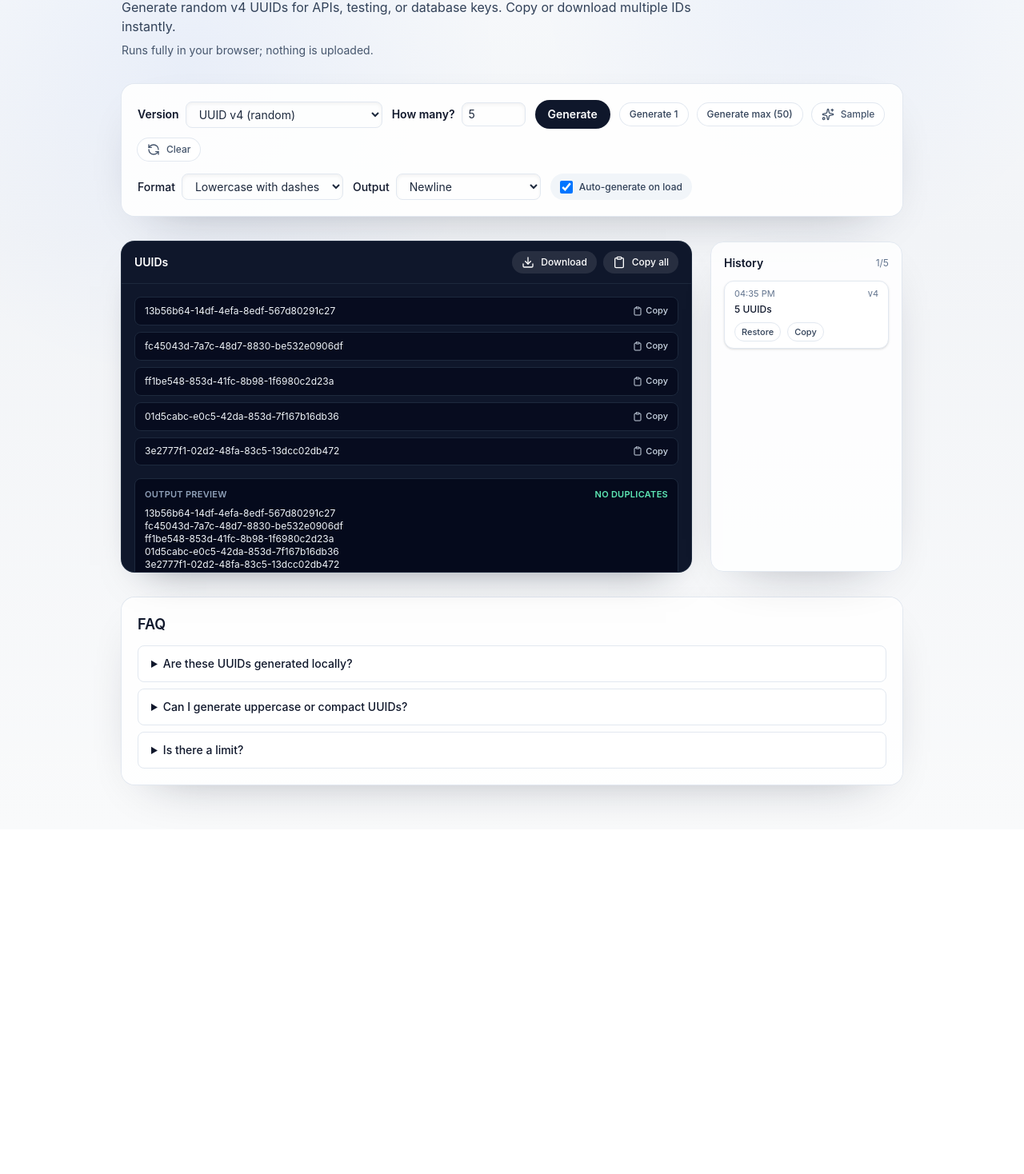
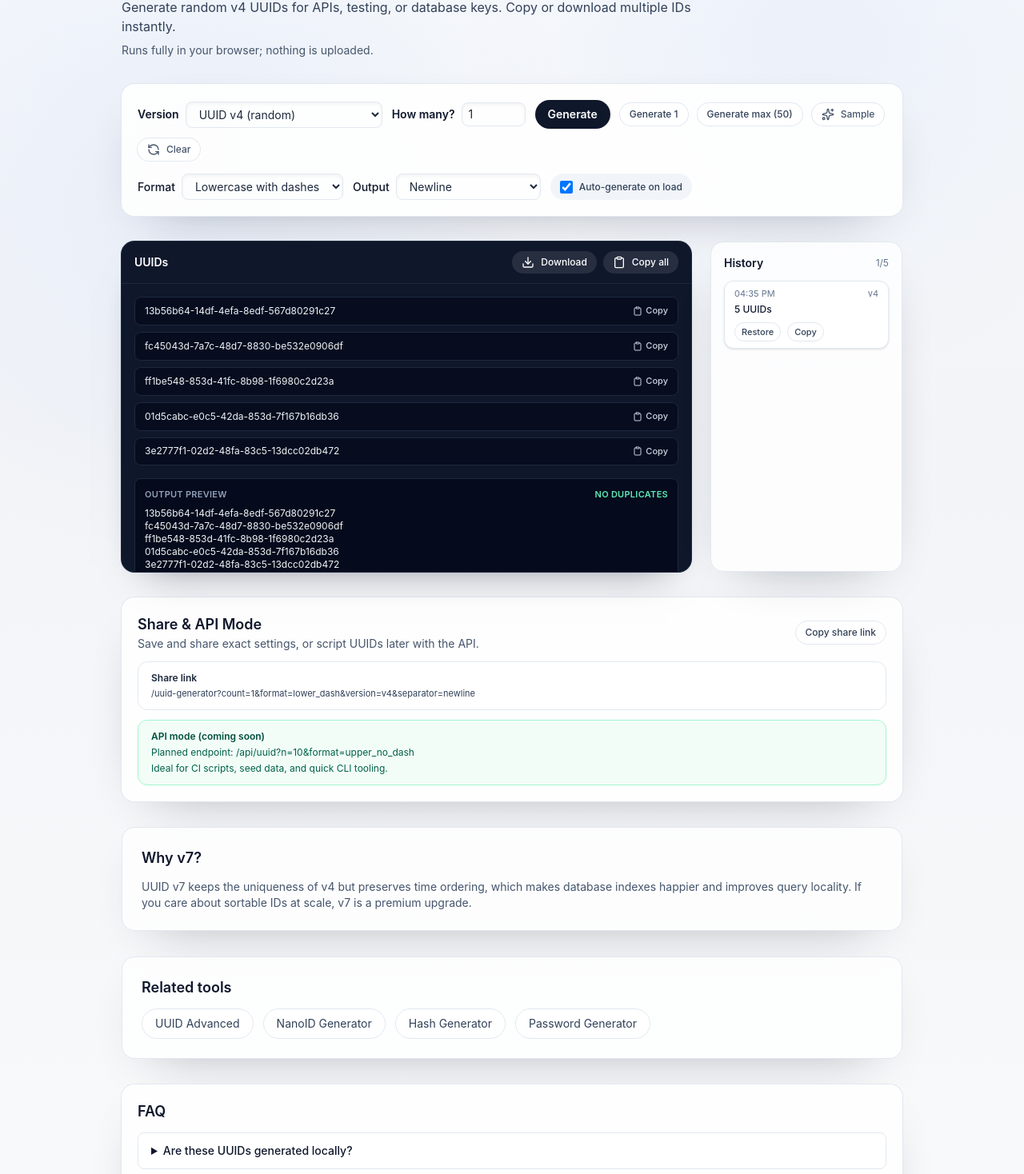
Before and after one commit to ChainPix/custom-website, a Next.js app: page /uuid-generator in a window 1280 px wide. Shown: the part 155-1623 px from the top of the page at 80% size. Before the commit the page ends 1192 px from the top, so only its background shows below. Built offline with nearby package versions, Linux system fonts and the light colour scheme; no server answers.

Commit message:
Add UUID generator share and extras

```diff
--- a/app/(tools)/uuid-generator/UUID_GENERATOR.md
+++ b/app/(tools)/uuid-generator/UUID_GENERATOR.md
@@ -13,6 +13,7 @@
 - Added v4 fallback RNG, clipboard fallback with selection guidance, and delayed download URL revoke.
 - Added keyboard shortcuts, focusable output with click-to-select, and improved screen-reader announcements for copy/generate status.
 - Extracted UUID helpers into pure functions and added unit + Playwright coverage for formatting, count clamping, v5 determinism, copy/download, and invalid count handling.
+- Added shareable query param links, an API mode teaser, related tool links, and a "Why v7?" explainer section.
 
 ## Immediate Plan ✅
 - Validate count input (numeric, default fallback) and add friendly error/warning for invalid/empty values.
--- a/app/(tools)/uuid-generator/client.tsx
+++ b/app/(tools)/uuid-generator/client.tsx
@@ -1,6 +1,7 @@
 "use client";
 
 import Link from "next/link";
+import { useSearchParams } from "next/navigation";
 import { useEffect, useMemo, useRef, useState } from "react";
 import { Check, Clipboard, Download, RefreshCcw, Sparkles } from "lucide-react";
 import { formatUuid, generateUuids, normalizeCount, type FormatOption, type UuidVersion } from "../../../lib/uuid-generator";
@@ -22,6 +23,7 @@ type HistoryItem = {
 const UUID_REGEX = /^[0-9a-f]{8}-[0-9a-f]{4}-[1-5][0-9a-f]{3}-[89ab][0-9a-f]{3}-[0-9a-f]{12}$/i;
 
 export default function UuidClient() {
+  const searchParams = useSearchParams();
   const [version, setVersion] = useState<UuidVersion>("v4");
   const [count, setCount] = useState(5);
   const [uuids, setUuids] = useState<string[]>([]);
@@ -143,6 +145,15 @@ export default function UuidClient() {
     }
     return { extension: "txt", mime: "text/plain" };
   }, [separator]);
+
+  const shareLink = useMemo(() => {
+    const params = new URLSearchParams();
+    params.set("count", String(count));
+    params.set("format", format.replace(/-/g, "_"));
+    params.set("version", version);
+    params.set("separator", separator);
+    return `/uuid-generator?${params.toString()}`;
+  }, [count, format, separator, version]);
 
   const pushToast = (message: string, tone: "success" | "error") => {
     setToast({ message, tone });
@@ -296,6 +307,42 @@ export default function UuidClient() {
     }, 200);
     return () => clearTimeout(timer);
   }, [autoGenerate, uuids.length]);
+
+  useEffect(() => {
+    if (!searchParams) {
+      return;
+    }
+    const countParam = Number(searchParams.get("count"));
+    if (Number.isFinite(countParam)) {
+      setCount(normalizeCount(countParam));
+    }
+    const formatParam = searchParams.get("format");
+    if (formatParam) {
+      const normalized = formatParam.replace(/_/g, "-");
+      if (
+        normalized === "lower-dash" ||
+        normalized === "upper-dash" ||
+        normalized === "lower-nodash" ||
+        normalized === "upper-nodash"
+      ) {
+        setFormat(normalized);
+      }
+    }
+    const versionParam = searchParams.get("version");
+    if (versionParam === "v1" || versionParam === "v4" || versionParam === "v5" || versionParam === "v7") {
+      setVersion(versionParam);
+    }
+    const separatorParam = searchParams.get("separator");
+    if (
+      separatorParam === "newline" ||
+      separatorParam === "comma" ||
+      separatorParam === "json" ||
+      separatorParam === "csv" ||
+      separatorParam === "sql"
+    ) {
+      setSeparator(separatorParam);
+    }
+  }, [searchParams]);
 
   useEffect(() => {
     const handleKeydown = (event: KeyboardEvent) => {
@@ -697,6 +744,66 @@ export default function UuidClient() {
       </div>
 
       <section className="space-y-3 rounded-2xl bg-white/90 p-5 shadow-[var(--shadow-soft)] ring-1 ring-slate-200">
+        <div className="flex flex-wrap items-center justify-between gap-3">
+          <div>
+            <h2 className="text-lg font-semibold text-slate-900">Share & API Mode</h2>
+            <p className="text-sm text-slate-600">Save and share exact settings, or script UUIDs later with the API.</p>
+          </div>
+          <button
+            type="button"
+            onClick={async () => {
+              const success = await copyWithFallback(`${window.location.origin}${shareLink}`);
+              if (success) {
+                setAnnouncement("Share link copied.");
+                pushToast("Share link copied", "success");
+              } else {
+                setAnnouncement("Copy failed. Press Ctrl+C or Cmd+C.");
+                pushToast("Press Ctrl+C / Cmd+C to copy", "error");
+              }
+            }}
+            className="rounded-full border border-slate-200 bg-white px-3 py-1.5 text-xs font-medium text-slate-700 shadow-[var(--shadow-soft)] transition hover:-translate-y-0.5"
+          >
+            Copy share link
+          </button>
+        </div>
+        <div className="rounded-xl border border-slate-200 bg-white px-4 py-3 text-xs text-slate-600">
+          <div className="font-semibold text-slate-800">Share link</div>
+          <p className="mt-1 break-all font-mono text-[11px] text-slate-700">{shareLink}</p>
+        </div>
+        <div className="rounded-xl border border-emerald-200 bg-emerald-50/60 px-4 py-3 text-xs text-emerald-800">
+          <div className="font-semibold text-emerald-900">API mode (coming soon)</div>
+          <p className="mt-1 text-emerald-800">Planned endpoint: <span className="font-mono">/api/uuid?n=10&amp;format=upper_no_dash</span></p>
+          <p className="mt-1 text-emerald-800">Ideal for CI scripts, seed data, and quick CLI tooling.</p>
+        </div>
+      </section>
+
+      <section className="space-y-3 rounded-2xl border border-slate-200 bg-white/80 p-6 text-slate-700 shadow-[var(--shadow-soft)]">
+        <h2 className="text-lg font-semibold text-slate-900">Why v7?</h2>
+        <p className="text-sm text-slate-600">
+          UUID v7 keeps the uniqueness of v4 but preserves time ordering, which makes database indexes happier and improves query locality.
+          If you care about sortable IDs at scale, v7 is a premium upgrade.
+        </p>
+      </section>
+
+      <section className="space-y-3 rounded-2xl border border-slate-200 bg-white/80 p-6 text-slate-700 shadow-[var(--shadow-soft)]">
+        <h2 className="text-lg font-semibold text-slate-900">Related tools</h2>
+        <div className="flex flex-wrap gap-3 text-sm">
+          <Link href="/uuid-advanced" className="rounded-full border border-slate-200 bg-white px-4 py-2 text-slate-700 transition hover:border-slate-300">
+            UUID Advanced
+          </Link>
+          <Link href="/nanoid-generator" className="rounded-full border border-slate-200 bg-white px-4 py-2 text-slate-700 transition hover:border-slate-300">
+            NanoID Generator
+          </Link>
+          <Link href="/hash-generator" className="rounded-full border border-slate-200 bg-white px-4 py-2 text-slate-700 transition hover:border-slate-300">
+            Hash Generator
+          </Link>
+          <Link href="/password-generator" className="rounded-full border border-slate-200 bg-white px-4 py-2 text-slate-700 transition hover:border-slate-300">
+            Password Generator
+          </Link>
+        </div>
+      </section>
+
+      <section className="space-y-3 rounded-2xl bg-white/90 p-5 shadow-[var(--shadow-soft)] ring-1 ring-slate-200">
         <h2 className="text-lg font-semibold text-slate-900">FAQ</h2>
         <div className="space-y-2 text-sm text-slate-700">
           <details className="rounded-lg border border-slate-200 bg-white px-4 py-3 shadow-[var(--shadow-soft)]">
```
